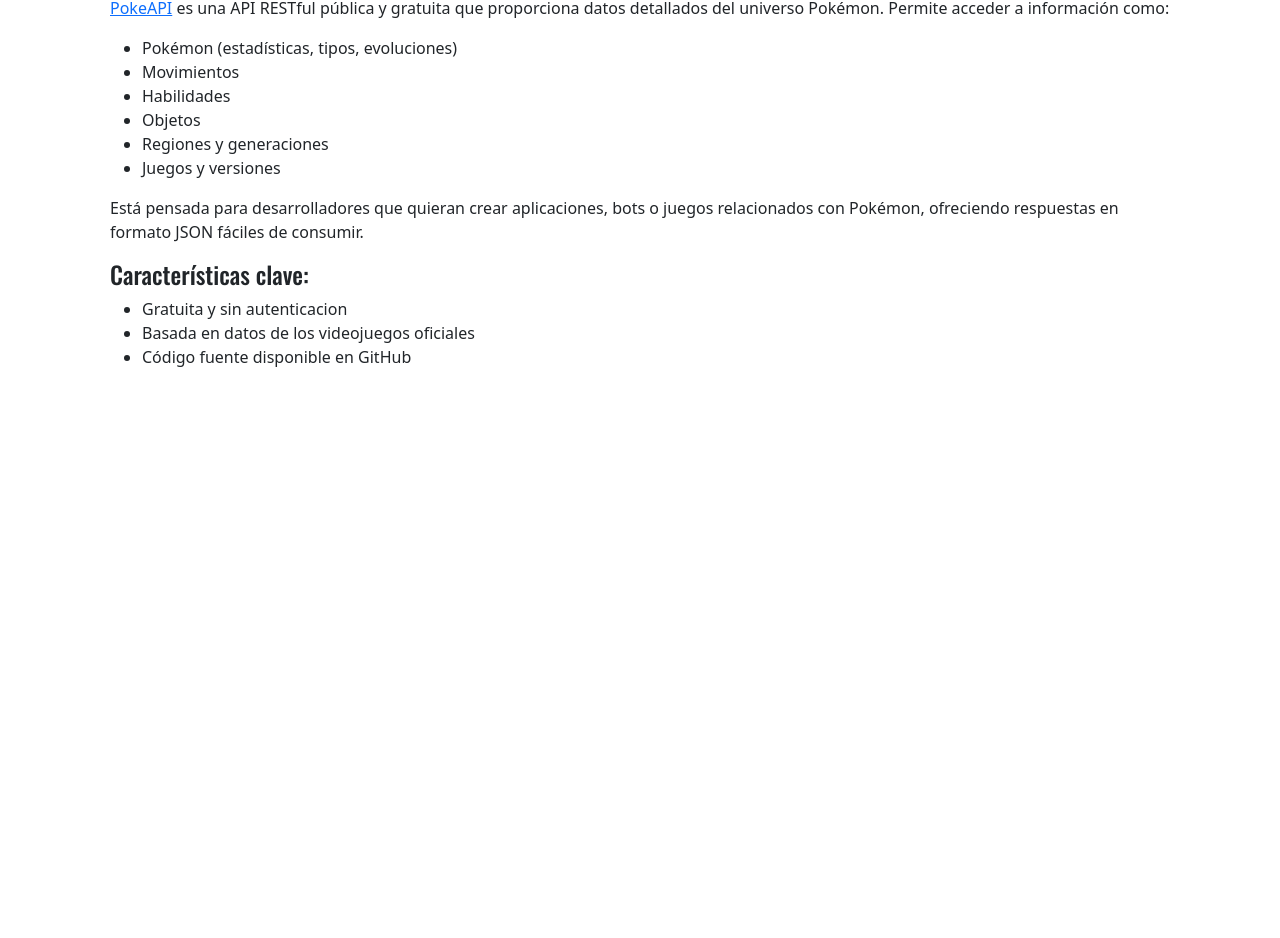
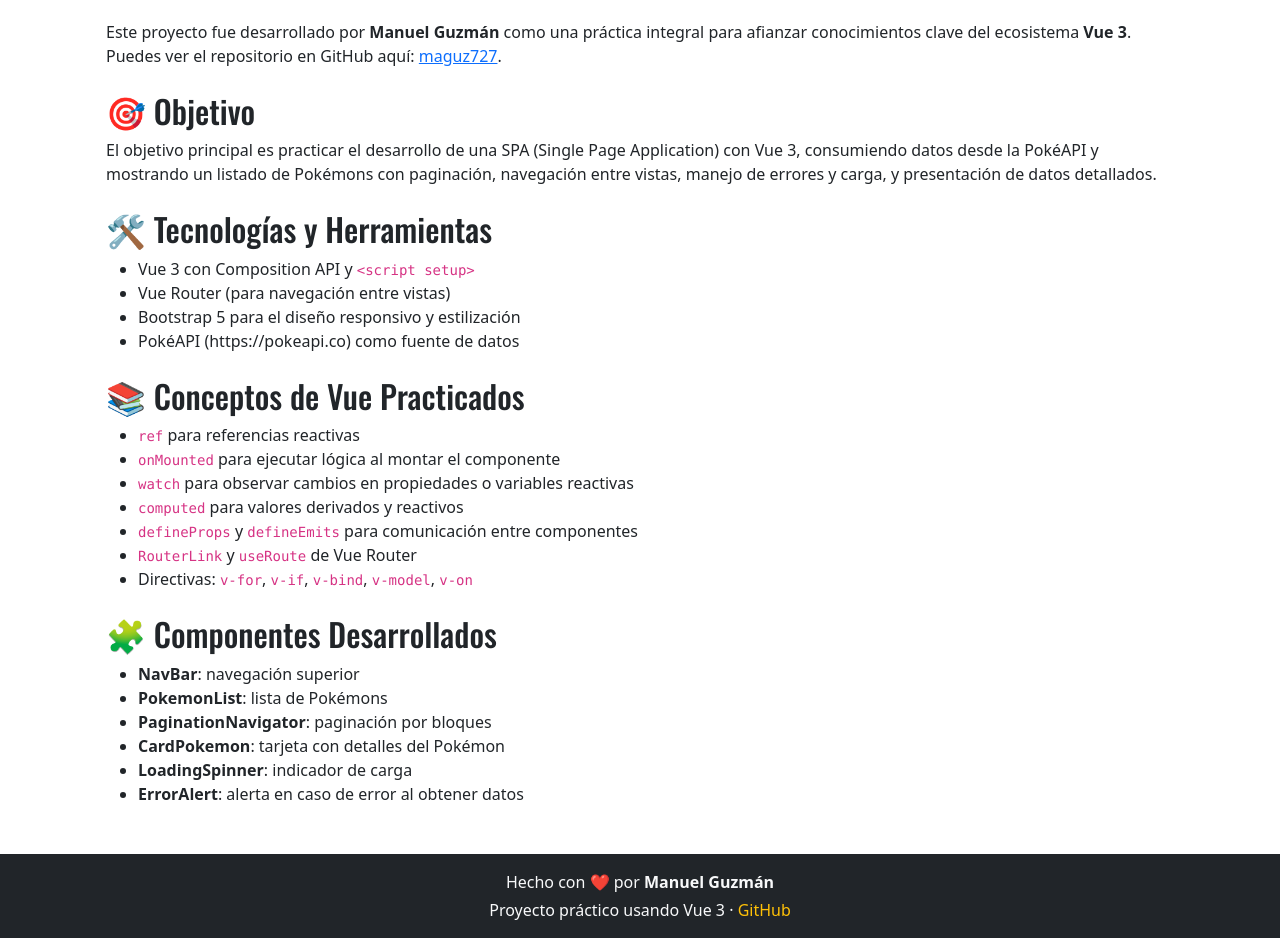
Before and after one commit to maguz727/pokedex-vuejs, a Vue app: page / in a window 1280 px wide. Shown: the part 175-1113 px from the top of the page. Before the commit the page ends 800 px from the top, so only its background shows below. Built offline with nearby package versions, Linux system fonts and the light colour scheme.

Commit message:
Documentación inicial y estructura completa: añadido resumen en HomeView, creado Footer fijo y actualizado README con detalles del proyecto

```diff
--- a/index.html
+++ b/index.html
@@ -4,7 +4,7 @@
     <meta charset="UTF-8">
     <link rel="icon" href="/favicon.ico">
     <meta name="viewport" content="width=device-width, initial-scale=1.0">
-    <title>PokéAPI - VueJS</title>
+    <title>PokeDex Navigator</title>
   </head>
   <body>
     <div id="app"></div>
--- a/src/App.vue
+++ b/src/App.vue
@@ -1,15 +1,19 @@
 <script setup>
 import { RouterView } from "vue-router";
 import NavBar from "./components/NavBar.vue";
+import Footer from "./components/Footer.vue";
 </script>
 
 <template>
+    <div class="d-flex flex-column min-vh-100">
         <header>
             <NavBar />
         </header>
         <main class="container px-4">
             <RouterView />
         </main>
+        <Footer />
+    </div>
 </template>
 
 <style scoped></style>
--- /dev/null
+++ b/src/components/Footer.vue
@@ -0,0 +1,27 @@
+<template>
+    <footer class="footer mt-auto py-3 bg-dark text-light text-center">
+        <div class="container">
+            <p class="mb-1">Hecho con ❤️ por <strong>Manuel Guzmán</strong></p>
+            <p class="mb-0">
+                Proyecto práctico usando Vue 3 ·
+                <a
+                    href="https://github.com/maguz727"
+                    target="_blank"
+                    class="text-warning text-decoration-none"
+                >
+                    GitHub
+                </a>
+            </p>
+        </div>
+    </footer>
+</template>
+
+<script setup>
+// Sin lógica necesaria
+</script>
+
+<style scoped>
+.footer {
+    width: 100%;
+}
+</style>
--- a/src/views/HomeView.vue
+++ b/src/views/HomeView.vue
@@ -1,30 +1,75 @@
 <template>
-    <h1 class="mb-5">Trabajando con la PokéApi y Vuejs</h1>
-    <article class="mx-3">
+    <div class="container my-5">
+        <h1 class="text-center mb-4">📘 Resumen del Proyecto</h1>
+
         <p>
-            <a href="https://pokeapi.co" target="_blank">PokeAPI</a> es una API
-            RESTful pública y gratuita que proporciona datos detallados del
-            universo Pokémon. Permite acceder a información como:
+            Este proyecto fue desarrollado por
+            <strong>Manuel Guzmán</strong> como una práctica integral para
+            afianzar conocimientos clave del ecosistema <strong>Vue 3</strong>.
+            Puedes ver el repositorio en GitHub aquí:
+            <a href="https://github.com/maguz727" target="_blank">maguz727</a>.
         </p>
+
+        <h2 class="mt-4">🎯 Objetivo</h2>
+        <p>
+            El objetivo principal es practicar el desarrollo de una SPA (Single
+            Page Application) con Vue 3, consumiendo datos desde la PokéAPI y
+            mostrando un listado de Pokémons con paginación, navegación entre
+            vistas, manejo de errores y carga, y presentación de datos
+            detallados.
+        </p>
+
+        <h2 class="mt-4">🛠️ Tecnologías y Herramientas</h2>
         <ul>
-            <li>Pokémon (estadísticas, tipos, evoluciones)</li>
-            <li>Movimientos</li>
-            <li>Habilidades</li>
-            <li>Objetos</li>
-            <li>Regiones y generaciones</li>
-            <li>Juegos y versiones</li>
+            <li>
+                Vue 3 con Composition API y <code>&lt;script setup&gt;</code>
+            </li>
+            <li>Vue Router (para navegación entre vistas)</li>
+            <li>Bootstrap 5 para el diseño responsivo y estilización</li>
+            <li>PokéAPI (https://pokeapi.co) como fuente de datos</li>
         </ul>
-        <p>
-            Está pensada para desarrolladores que quieran crear aplicaciones,
-            bots o juegos relacionados con Pokémon, ofreciendo respuestas en
-            formato JSON fáciles de consumir.
-        </p>
-        <h4>Características clave:</h4>
+
+        <h2 class="mt-4">📚 Conceptos de Vue Practicados</h2>
         <ul>
-            <li>Gratuita y sin autenticacion</li>
-            <li>Basada en datos de los videojuegos oficiales</li>
-            <li>Código fuente disponible en GitHub</li>
+            <li><code>ref</code> para referencias reactivas</li>
+            <li>
+                <code>onMounted</code> para ejecutar lógica al montar el
+                componente
+            </li>
+            <li>
+                <code>watch</code> para observar cambios en propiedades o
+                variables reactivas
+            </li>
+            <li><code>computed</code> para valores derivados y reactivos</li>
+            <li>
+                <code>defineProps</code> y <code>defineEmits</code> para
+                comunicación entre componentes
+            </li>
+            <li>
+                <code>RouterLink</code> y <code>useRoute</code> de Vue Router
+            </li>
+            <li>
+                Directivas: <code>v-for</code>, <code>v-if</code>,
+                <code>v-bind</code>, <code>v-model</code>, <code>v-on</code>
+            </li>
         </ul>
-    </article>
+
+        <h2 class="mt-4">🧩 Componentes Desarrollados</h2>
+        <ul>
+            <li><strong>NavBar</strong>: navegación superior</li>
+            <li><strong>PokemonList</strong>: lista de Pokémons</li>
+            <li>
+                <strong>PaginationNavigator</strong>: paginación por bloques
+            </li>
+            <li>
+                <strong>CardPokemon</strong>: tarjeta con detalles del Pokémon
+            </li>
+            <li><strong>LoadingSpinner</strong>: indicador de carga</li>
+            <li>
+                <strong>ErrorAlert</strong>: alerta en caso de error al obtener
+                datos
+            </li>
+        </ul>
+    </div>
 </template>
 <script setup></script>
```
Also changed, not shown: 1 other file (tests, documents, lock files or other folders). Lines whose indentation alone changed are shown as unchanged.
